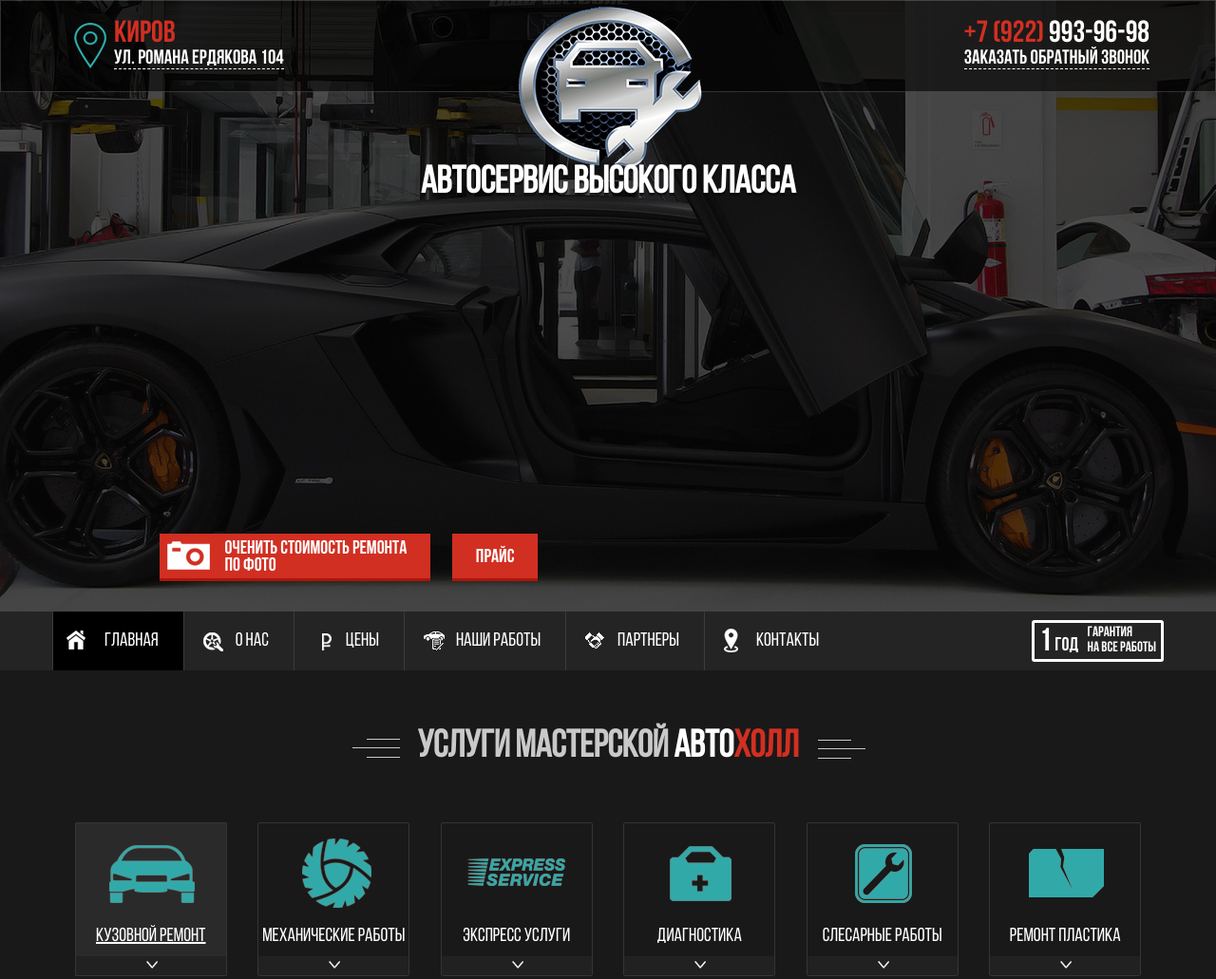
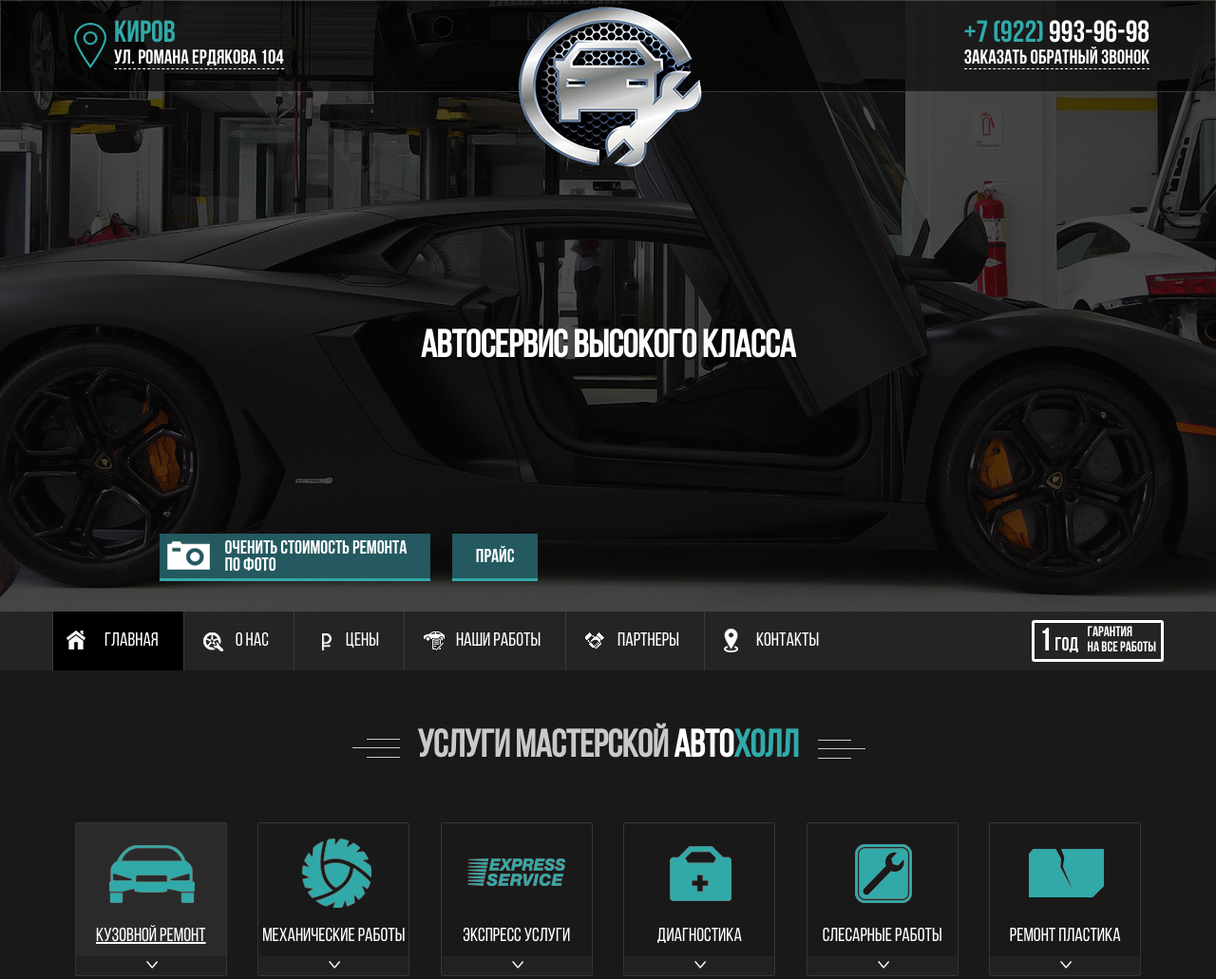
Before and after one commit to lelik1207/demos, a plain HTML site: page index.html in a window 1280 px wide. Shown: the top 1031 px of the page at 95% size. Drawn offline with Linux system fonts and the light colour scheme; files whose address does not match are found by name; a web font is replaced by a local one.

Commit message:
Added files via upload

```diff
--- a/css/main.css
+++ b/css/main.css
@@ -85,7 +85,7 @@ padding: 22px 0 0;
 
 .top_addr strong {
 	display: block;
-	color: #d12f22;
+	color: #32A9A9;
 	text-transform: uppercase;
 	font-size: 32px;
 }
@@ -113,7 +113,7 @@ margin: auto;
 }
 header h1 {
 	color: #fff;
-	margin-top: 68px;
+	margin-top: 241px;
 	text-align: center;
 	font-size: 40px;
   text-shadow: 0 3px rgba(0,0,0,0.55);
@@ -122,19 +122,19 @@ header h1 {
 .button {
 	background-color: buttonface;
 	display: inline-block;
-	background-color: #d12f22;
+	background-color: #23595F;
 	height: 50px;
 	vertical-align: middle;
 	line-height: 	50px;
 	padding: 0 25px;
 	font-size: 20px;
-	border-bottom: #ac160a	3px solid;
+	border-bottom: #32A9A9	3px solid;
 	color: #fff;
 	font-family: "BebasBold";
 }
 
 .button:hover {
-	background-color: #e64437;
+	background-color: #1C3133;
 }
 
 .button:active {
@@ -260,7 +260,7 @@ h2.art_header {
 	color: #fff;
 }
 .main_cats h2 span {
-	color: #d12f22;
+	color: #32A9A9;
 }
 
 section h2,
@@ -479,8 +479,9 @@ p.h_descr {
 
 .hi_item img {
 	max-width: 100%;
-	border-top: #ac160a 8px solid;
-	border-bottom: #ac160a 8px solid;
+	color: #32A9A9;
+	color: #32A9A9;
+	border-top: #32A9A9 8px solid;
 }
 .hi_item {
 	color: #050505;
```
